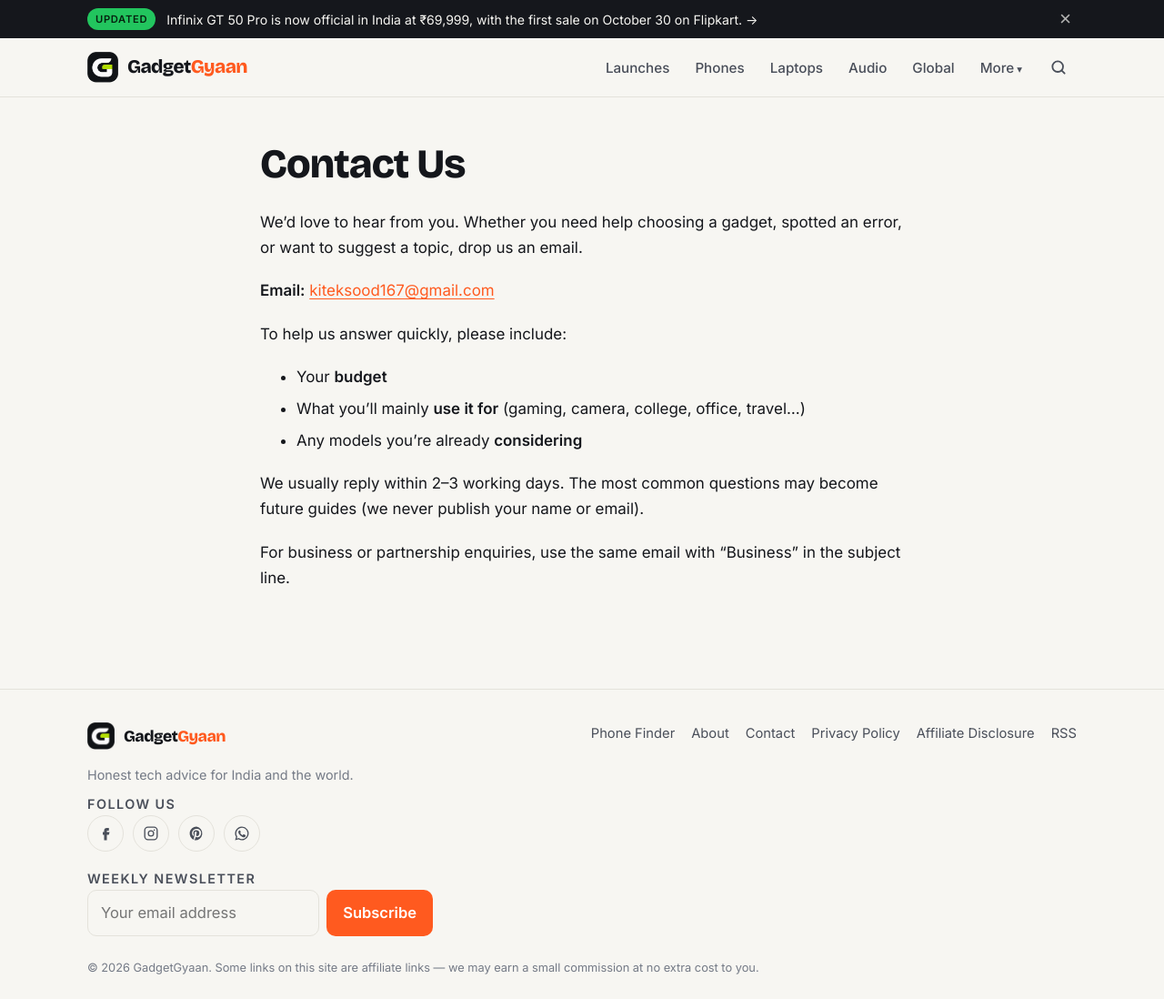
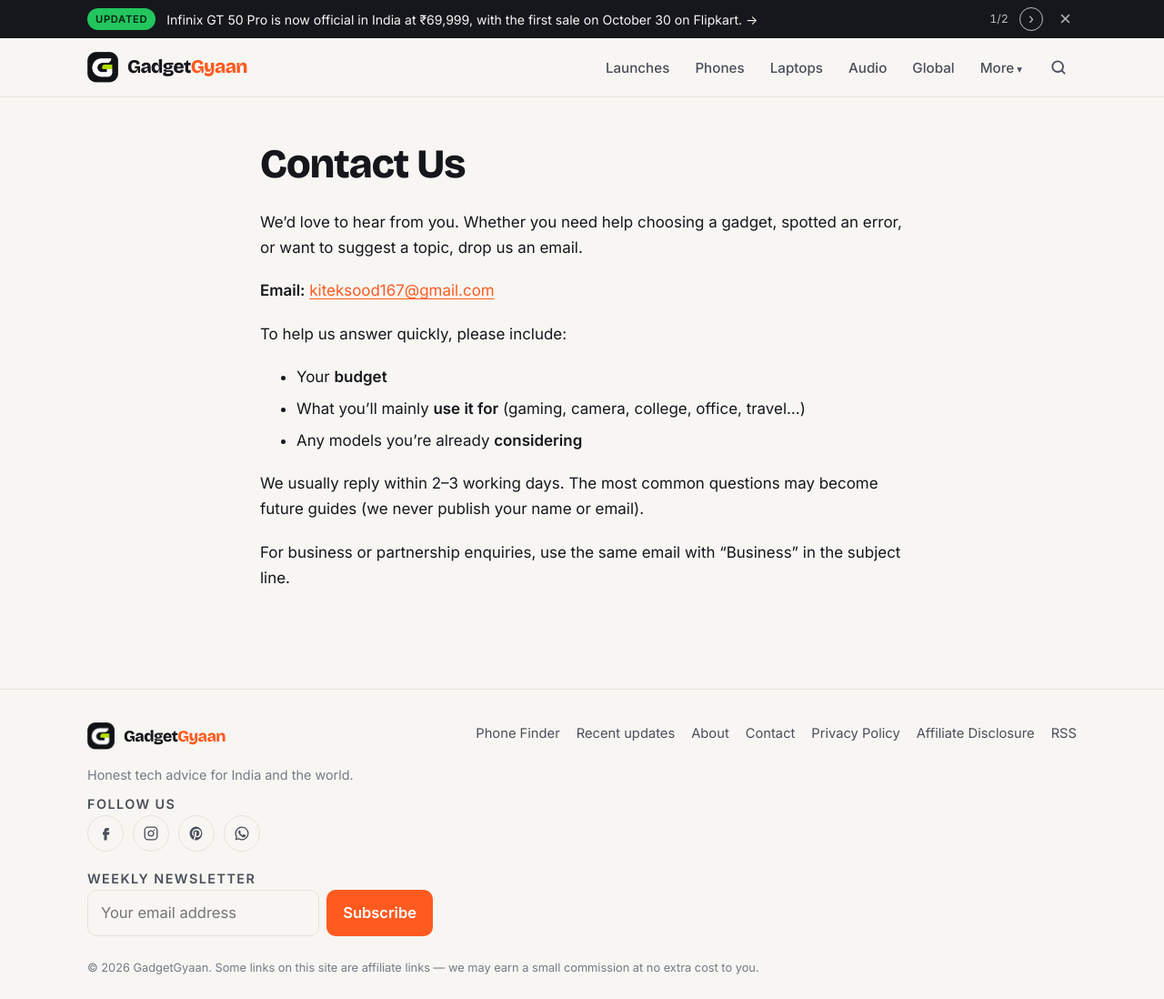
Before and after one commit to kiteksood167/kiteksood167.github.io, a Jekyll site: the page built from contact.md, in a window 1280 px wide and 1098 px high. Shown: the whole window at 91% size. Built offline with Jekyll 4.4.1, drawn with Linux system fonts in a browser that asks for light colours.

Commit message:
Update bar: rotate through all recent updates, add Recent updates page
Co-Authored-By: Claude Opus 5.5 <noreply@anthropic.com>
Claude-Session: https://claude.ai/code/session_01WQRPmSxMwztgHXfstCGpBN

```diff
--- a/_includes/update-bar.html
+++ b/_includes/update-bar.html
@@ -1,19 +1,35 @@
 {%- comment -%}
-  Site-wide "Updated" bar. Shows the most recently updated post that has an
-  `update_note` in its front matter, for 3 days after its `last_modified_at`.
-  Readers can close it; it stays closed for that update only.
+  Site-wide "Updated" bar. Shows every post updated in the last 3 days that has
+  an `update_note` (newest first, up to 5). With more than one update it shows
+  them one at a time, switching every 6 seconds (paused on hover/focus and for
+  readers who prefer reduced motion), with a counter and a "next" button.
+  Readers can close it; it comes back only when a new update is added.
 {%- endcomment -%}
 {%- assign now_s = site.time | date: '%s' | plus: 0 -%}
 {%- assign ups = site.posts | where_exp: "p", "p.update_note" | where_exp: "p", "p.last_modified_at" | sort: "last_modified_at" | reverse -%}
+{%- assign shown = 0 -%}{%- assign key = "" -%}
+{%- capture items -%}
 {%- for u in ups -%}
+  {%- if shown >= 5 -%}{%- break -%}{%- endif -%}
   {%- assign us = u.last_modified_at | date: '%s' | plus: 0 -%}
   {%- assign age = now_s | minus: us -%}
-  {%- if age < 259200 and u.url != page.url -%}
-<div class="update-bar" id="update-bar" data-key="{{ u.slug }}-{{ us }}">
+  {%- if age >= 259200 -%}{%- break -%}{%- endif -%}
+  {%- if u.url == page.url -%}{%- continue -%}{%- endif -%}
+  {%- assign shown = shown | plus: 1 -%}
+  {%- assign key = key | append: u.slug | append: us | append: "|" -%}
+    <a class="update-bar-link" href="{{ u.url | relative_url }}"{% if shown > 1 %} hidden{% endif %}>{{ u.update_note }} <span aria-hidden="true">&rarr;</span></a>
+{%- endfor -%}
+{%- endcapture -%}
+{%- if shown > 0 -%}
+<div class="update-bar" id="update-bar" data-key="{{ key | slugify }}" role="region" aria-label="Recent post updates">
   <div class="wrap update-bar-inner">
-    <span class="update-bar-tag">Updated</span>
-    <a class="update-bar-link" href="{{ u.url | relative_url }}">{{ u.update_note }} <span aria-hidden="true">&rarr;</span></a>
-    <button type="button" class="update-bar-x" aria-label="Close this update">&times;</button>
+    <a class="update-bar-tag" href="{{ '/updates/' | relative_url }}" title="See all recent updates">Updated</a>
+    <div class="update-bar-items" aria-live="polite">{{ items }}</div>
+    {%- if shown > 1 %}
+    <span class="update-bar-count" aria-hidden="true"><span class="ub-i">1</span>/{{ shown }}</span>
+    <button type="button" class="update-bar-next" aria-label="Show next update">&rsaquo;</button>
+    {%- endif %}
+    <button type="button" class="update-bar-x" aria-label="Close updates">&times;</button>
   </div>
 </div>
 <script>
@@ -26,8 +42,26 @@
     bar.hidden = true;
     try { localStorage.setItem('gg_upd_closed', key); } catch (e) {}
   });
+  var items = bar.querySelectorAll('.update-bar-link');
+  if (items.length < 2) return;
+  var i = 0, idx = bar.querySelector('.ub-i'), paused = false, timer;
+  function show(n) {
+    items[i].hidden = true;
+    i = (n + items.length) % items.length;
+    items[i].hidden = false;
+    idx.textContent = i + 1;
+  }
+  bar.querySelector('.update-bar-next').addEventListener('click', function () { show(i + 1); restart(); });
+  bar.addEventListener('mouseenter', function () { paused = true; });
+  bar.addEventListener('mouseleave', function () { paused = false; });
+  bar.addEventListener('focusin', function () { paused = true; });
+  bar.addEventListener('focusout', function () { paused = false; });
+  function restart() {
+    clearInterval(timer);
+    if (window.matchMedia && matchMedia('(prefers-reduced-motion: reduce)').matches) return;
+    timer = setInterval(function () { if (!paused && !document.hidden) show(i + 1); }, 6000);
+  }
+  restart();
 })();
 </script>
-  {%- endif -%}
-  {%- break -%}
-{%- endfor -%}
+{%- endif -%}
--- a/_layouts/default.html
+++ b/_layouts/default.html
@@ -103,6 +103,7 @@
       </div>
       <nav class="footer-links">
         <a href="{{ '/phone-finder/' | relative_url }}">Phone Finder</a>
+        <a href="{{ '/updates/' | relative_url }}">Recent updates</a>
         <a href="{{ '/about/' | relative_url }}">About</a>
         <a href="{{ '/contact/' | relative_url }}">Contact</a>
         <a href="{{ '/privacy-policy/' | relative_url }}">Privacy Policy</a>
--- a/assets/css/style.css
+++ b/assets/css/style.css
@@ -417,8 +417,21 @@ img.logo-mark { display: block; width: 34px; height: 34px; border-radius: 0; bac
 .update-bar { background: var(--ink); color: var(--bg); font-size: .88rem; }
 .update-bar[hidden] { display: none; }
 .update-bar-inner { display: flex; align-items: center; gap: 12px; min-height: 42px; padding-top: 6px; padding-bottom: 6px; }
-.update-bar-tag { flex: none; background: #22c55e; color: #06210f; font-weight: 700; font-size: .7rem; text-transform: uppercase; letter-spacing: .06em; padding: 3px 9px; border-radius: 999px; }
-.update-bar-link { color: inherit; text-decoration: none; flex: 1; min-width: 0; overflow: hidden; text-overflow: ellipsis; white-space: nowrap; }
+.update-bar-tag { flex: none; background: #22c55e; color: #06210f; font-weight: 700; font-size: .7rem; text-transform: uppercase; letter-spacing: .06em; padding: 3px 9px; border-radius: 999px; text-decoration: none; }
+.update-bar-items { flex: 1; min-width: 0; }
+.update-bar-items .update-bar-link { display: block; }
+.update-bar-items .update-bar-link[hidden] { display: none; }
+.update-bar-count { flex: none; font-size: .78rem; opacity: .75; font-variant-numeric: tabular-nums; }
+.update-bar-next { flex: none; background: none; border: 1px solid currentColor; color: inherit; opacity: .75; border-radius: 999px; width: 26px; height: 26px; font-size: 1.1rem; line-height: 1; cursor: pointer; }
+.update-bar-next:hover { opacity: 1; }
+.updates-list { list-style: none; padding: 0; margin: 24px 0 0; }
+.updates-list li { padding: 16px 0; border-bottom: 1px solid var(--line); }
+.updates-list a { font-weight: 600; color: var(--ink); text-decoration: none; font-size: 1.05rem; }
+.updates-list a:hover { color: var(--accent); }
+.updates-list p { margin: 4px 0 0; color: var(--muted); font-size: .92rem; }
+.updates-date { display: block; font-size: .78rem; color: #15803d; font-weight: 600; margin-bottom: 2px; }
+@media (prefers-color-scheme: dark) { .updates-date { color: #4ade80; } }
+.update-bar-link { color: inherit; text-decoration: none; min-width: 0; overflow: hidden; text-overflow: ellipsis; white-space: nowrap; }
 .update-bar-link:hover { text-decoration: underline; text-underline-offset: 3px; }
 .update-bar-x { flex: none; background: none; border: 0; color: inherit; opacity: .7; font-size: 1.4rem; line-height: 1; padding: 4px 6px; cursor: pointer; }
 .update-bar-x:hover { opacity: 1; }
```
Also changed, not shown: updates.html (added, +27 -0 lines).
